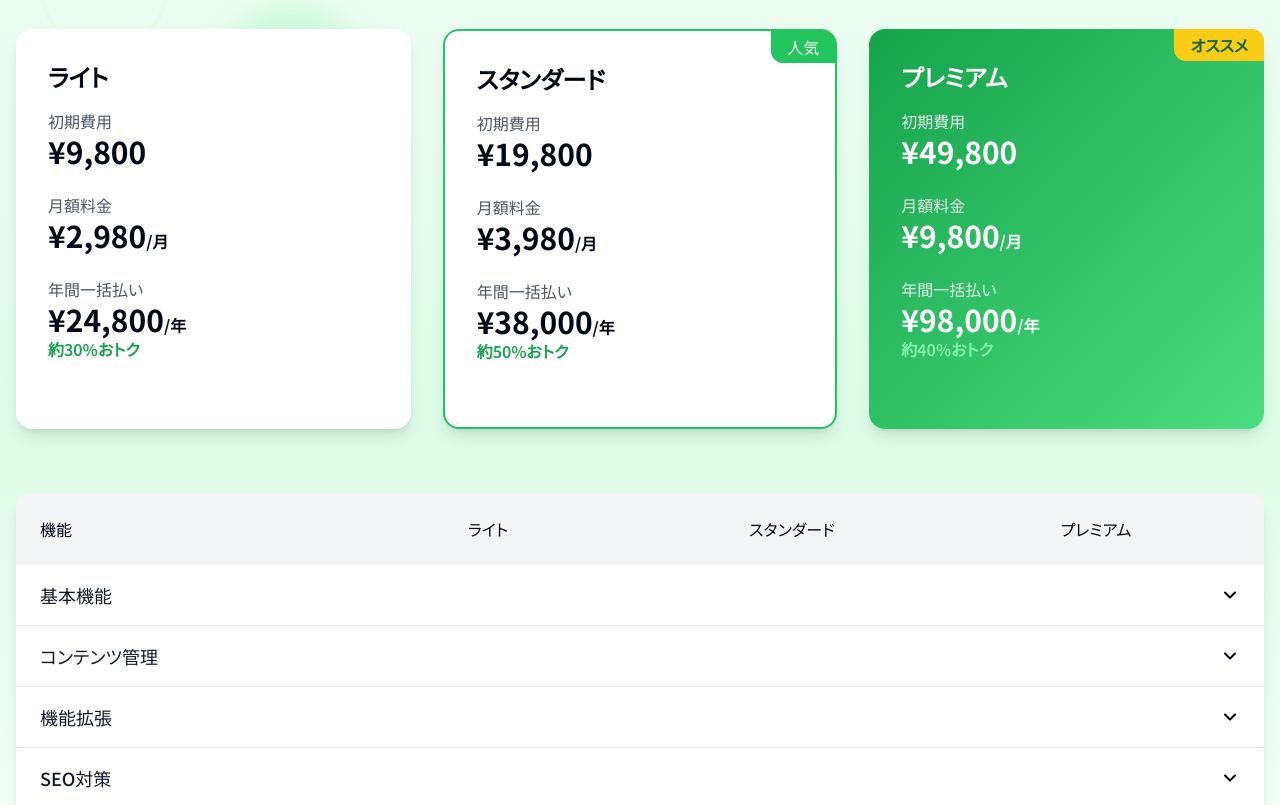
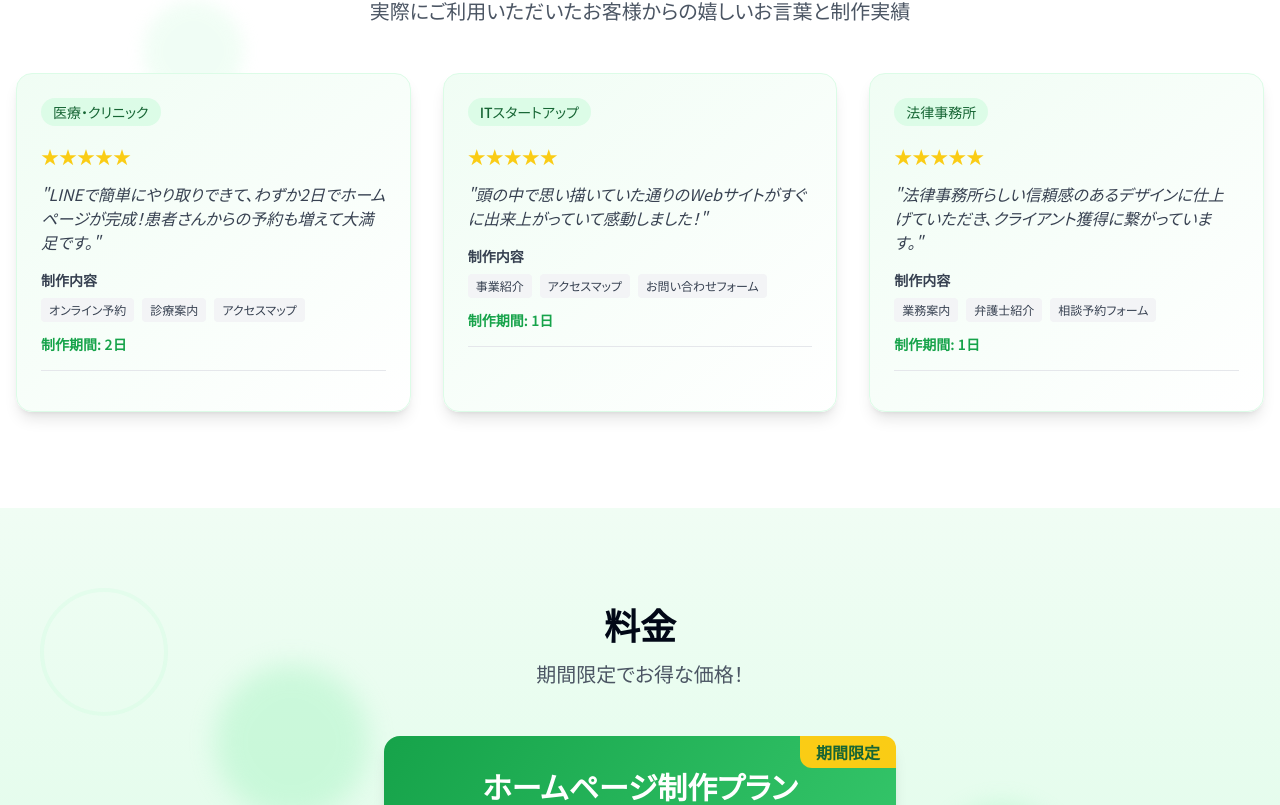
Before and after one commit to Fykqnt/tsukurukun, a Next.js app: page / in a window 1280 px wide. Shown: the part 1835-2640 px from the top of the page. Built offline with nearby package versions, Linux system fonts and the light colour scheme.

Commit message:
update LP

```diff
--- a/components/pricing-section.tsx
+++ b/components/pricing-section.tsx
@@ -1,258 +1,125 @@
 "use client";
 
-import { useState } from 'react';
-import { motion, AnimatePresence } from 'framer-motion';
+import { motion } from 'framer-motion';
 
-type PlanFeature = {
-  feature: string;
-  light: string | boolean;
-  standard: string | boolean;
-  premium: string | boolean;
-};
-
-const features: { category: string; items: PlanFeature[] }[] = [
+const CustomersSection = () => {
+  const testimonials = [
     {
-    category: "基本機能",
-    items: [
-      {
-        feature: "ページ数上限",
-        light: "5ページ",
-        standard: "10ページ",
-        premium: "無制限"
+      category: "医療・クリニック",
+      comment: "LINEで簡単にやり取りできて、わずか2日でホームページが完成！患者さんからの予約も増えて大満足です。",
+      features: ["オンライン予約", "診療案内", "アクセスマップ"],
+      rating: 5,
+      completionTime: "2日"
     },
     {
-        feature: "独自ドメイン",
-        light: "1つ",
-        standard: "1つ",
-        premium: "最大3つ"
+      category: "ITスタートアップ",
+      comment: "頭の中で思い描いていた通りのWebサイトがすぐに出来上がっていて感動しました！",
+      features: ["事業紹介", "アクセスマップ", "お問い合わせフォーム"],
+      rating: 5,
+      completionTime: "1日"
     },
     {
-        feature: "SSL証明書",
-        light: true,
-        standard: true,
-        premium: true
-      },
-      {
-        feature: "モバイル対応デザイン",
-        light: true,
-        standard: true,
-        premium: true
-      },
-      {
-        feature: "LINE上での制作・修正",
-        light: true,
-        standard: true,
-        premium: true
-      }
-    ]
-  },
-  {
-    category: "コンテンツ管理",
-    items: [
-      {
-        feature: "月間修正回数",
-        light: "2回まで",
-        standard: "5回まで",
-        premium: "10回まで"
-      },
-      {
-        feature: "画像アップロード",
-        light: "5枚/月",
-        standard: "10枚/月",
-        premium: "無制限"
-      },
-      {
-        feature: "テキスト更新",
-        light: true,
-        standard: true,
-        premium: true
-      }
-    ]
-  },
-  {
-    category: "機能拡張",
-    items: [
-      {
-        feature: "お問い合わせフォーム",
-        light: "基本",
-        standard: "カスタム",
-        premium: "高度カスタム"
-      },
-      {
-        feature: "SNS連携",
-        light: "-",
-        standard: "2つまで",
-        premium: "無制限"
-      },
-      {
-        feature: "ブログ機能",
-        light: false,
-        standard: true,
-        premium: true
-      },
-      {
-        feature: "予約システム/EC機能",
-        light: false,
-        standard: false,
-        premium: true
-      }
-    ]
-  },
-  {
-    category: "SEO対策",
-    items: [
-      {
-        feature: "基本的なSEO対策",
-        light: true,
-        standard: true,
-        premium: true
-      },
-      {
-        feature: "キーワード最適化",
-        light: true,
-        standard: true,
-        premium: true
-      },
-      {
-        feature: "コンテンツ最適化提案",
-        light: false,
-        standard: true,
-        premium: true
-      },
-      {
-        feature: "サイト表示速度最適化",
-        light: false,
-        standard: true,
-        premium: true
-      }
-    ]
-  },
-  {
-    category: "解析・レポート",
-    items: [
-      {
-        feature: "アクセス解析",
-        light: "基本",
-        standard: "月次レポート",
-        premium: "リアルタイムダッシュボード"
-      },
-      {
-        feature: "集客効果レポート",
-        light: "-",
-        standard: "四半期ごと",
-        premium: "毎月"
-      },
-      {
-        feature: "サイト改善提案",
-        light: "-",
-        standard: "半年ごと",
-        premium: "四半期ごと"
-      }
-    ]
-  },
-  {
-    category: "サポート",
-    items: [
-      {
-        feature: "LINEチャットサポート",
-        light: "平日10-17時",
-        standard: "平日9-19時",
-        premium: "365日対応"
-      },
-      {
-        feature: "電話サポート",
-        light: false,
-        standard: false,
-        premium: true
-      }
-    ]
+      category: "法律事務所",
+      comment: "法律事務所らしい信頼感のあるデザインに仕上げていただき、クライアント獲得に繋がっています。",
+      features: ["業務案内", "弁護士紹介", "相談予約フォーム"],
+      rating: 5,
+      completionTime: "1日"
     }
   ];
 
-const ChevronIcon = ({ className }: { className?: string }) => (
-  <svg
-    className={className}
-    width="20"
-    height="20"
-    viewBox="0 0 20 20"
-    fill="none"
-    xmlns="http://www.w3.org/2000/svg"
+  return (
+    <section className="w-full py-24 bg-white relative">
+      {/* Background decorations */}
+      <div className="absolute inset-0 pointer-events-none overflow-hidden">
+        <motion.div
+          className="absolute rounded-full bg-green-100 opacity-40"
+          style={{ top: '20%', left: '10%', width: '100px', height: '100px', filter: 'blur(8px)' }}
+          animate={{
+            y: [0, 30, 0],
+            x: [0, 20, 0],
+          }}
+          transition={{ duration: 20, repeat: Infinity, ease: "easeInOut" }}
+        />
+        <motion.div
+          className="absolute rounded-full bg-green-200 opacity-30"
+          style={{ top: '60%', right: '15%', width: '120px', height: '120px', filter: 'blur(10px)' }}
+          animate={{
+            y: [0, -40, 0],
+            x: [0, -15, 0],
+          }}
+          transition={{ duration: 25, repeat: Infinity, ease: "easeInOut" }}
+        />
+      </div>
+
+      <div className="container mx-auto px-4 relative z-10">
+        <motion.div
+          initial={{ opacity: 0, y: 50 }}
+          animate={{ opacity: 1, y: 0 }}
+          transition={{ duration: 0.8 }}
         >
-    <path
-      d="M5 7.5L10 12.5L15 7.5"
-      stroke="currentColor"
-      strokeWidth="2"
-      strokeLinecap="round"
-      strokeLinejoin="round"
-    />
-  </svg>
-);
+          <h2 className="text-4xl font-bold text-center mb-4">お客様の声</h2>
+          <p className="text-xl text-center text-gray-600 mb-12">
+            実際にご利用いただいたお客様からの嬉しいお言葉と制作実績
+          </p>
 
-const FeatureAccordion = ({ category, items }: { category: string; items: PlanFeature[] }) => {
-  const [isOpen, setIsOpen] = useState(false);
+          <div className="grid md:grid-cols-3 gap-8">
+            {testimonials.map((testimonial, index) => (
+              <motion.div
+                key={index}
+                initial={{ opacity: 0, y: 30 }}
+                animate={{ opacity: 1, y: 0 }}
+                transition={{ duration: 0.6, delay: index * 0.2 }}
+                className="bg-gradient-to-br from-green-50 to-white p-6 rounded-2xl shadow-lg hover:shadow-xl transition-shadow duration-300 border border-green-100"
+              >
+                {/* Category Badge */}
+                <div className="mb-4">
+                  <span className="inline-block bg-green-100 text-green-800 px-3 py-1 rounded-full text-sm font-medium">
+                    {testimonial.category}
+                  </span>
+                </div>
 
-  return (
-    <div className="border-b border-gray-200">
-      <button
-        className="w-full py-4 px-6 flex justify-between items-center bg-white hover:bg-gray-50"
-        onClick={() => setIsOpen(!isOpen)}
-      >
-        <span className="text-lg font-medium text-gray-900">{category}</span>
-        <ChevronIcon
-          className={`transform transition-transform ${
-            isOpen ? 'rotate-180' : ''
-          }`}
-        />
-      </button>
-      <AnimatePresence>
-        {isOpen && (
-          <motion.div
-            initial={{ height: 0, opacity: 0 }}
-            animate={{ height: "auto", opacity: 1 }}
-            exit={{ height: 0, opacity: 0 }}
-            transition={{ duration: 0.3 }}
-            className="overflow-hidden"
-          >
-            <div className="px-6 py-4 bg-gray-50">
-              {items.map((item, index) => (
-                <div
-                  key={index}
-                  className="grid grid-cols-4 gap-4 py-2 text-sm"
-                >
-                  <div className="text-gray-700">{item.feature}</div>
-                  <div className="text-center">
-                    {typeof item.light === 'boolean' ? (
-                      item.light ? '✓' : '-'
-                    ) : (
-                      item.light
-                    )}
+                {/* Rating */}
+                <div className="mb-4">
+                  <div className="flex mb-3">
+                    {[...Array(testimonial.rating)].map((_, i) => (
+                      <span key={i} className="text-yellow-400 text-lg">★</span>
+                    ))}
                   </div>
-                  <div className="text-center">
-                    {typeof item.standard === 'boolean' ? (
-                      item.standard ? '✓' : '-'
-                    ) : (
-                      item.standard
-                    )}
+                  <p className="text-gray-700 mb-4 italic">"{testimonial.comment}"</p>
                 </div>
-                  <div className="text-center">
-                    {typeof item.premium === 'boolean' ? (
-                      item.premium ? '✓' : '-'
-                    ) : (
-                      item.premium
-                    )}
+
+                {/* Project Features */}
+                <div className="mb-4">
+                  <h4 className="text-sm font-semibold text-gray-700 mb-2">制作内容</h4>
+                  <div className="flex flex-wrap gap-2 mb-3">
+                    {testimonial.features.map((feature, idx) => (
+                      <span key={idx} className="bg-gray-100 text-gray-700 px-2 py-1 rounded text-xs">
+                        {feature}
+                      </span>
+                    ))}
+                  </div>
+                  <div className="text-sm text-green-600 font-semibold">
+                    制作期間: {testimonial.completionTime}
                   </div>
                 </div>
+
+                {/* Customer Info */}
+                <div className="border-t border-gray-200 pt-4">
+
+                </div>
+              </motion.div>
             ))}
           </div>
         </motion.div>
-        )}
-      </AnimatePresence>
       </div>
+    </section>
   );
 };
 
 export const PricingSection = () => {
   return (
+    <>
+      <CustomersSection />
       <section className="PricingSection w-full py-24 bg-gradient-to-b from-green-50 via-green-100 to-white relative">
         {/* Lava lamp bubbles with animation */}
         <div className="absolute inset-0 pointer-events-none overflow-hidden">
@@ -314,86 +181,82 @@ export const PricingSection = () => {
 
         <div className="container mx-auto px-4 relative z-10">
           <h2 className="text-4xl font-bold text-center mb-4">
-          料金プラン
+            料金
           </h2>
-        <p className="text-xl text-center text-gray-600 mb-12"></p>
+          <p className="text-xl text-center text-gray-600 mb-12">
+            期間限定でお得な価格！
+          </p>
 
-        <div className="grid md:grid-cols-3 gap-8 mb-16">
-          {/* Light Plan */}
-          <div className="rounded-2xl bg-white p-8 shadow-lg hover:shadow-xl transition-shadow duration-300">
-            <h3 className="text-2xl font-bold mb-4">ライト</h3>
-            <div className="mb-6">
-              <p className="text-gray-600">初期費用</p>
-              <p className="text-3xl font-bold">¥9,800</p>
+          {/* Single Plan Card */}
+          <div className="max-w-lg mx-auto mb-16">
+            <motion.div
+              className="rounded-2xl bg-gradient-to-br from-green-600 to-green-400 p-8 shadow-lg hover:shadow-xl transition-shadow duration-300 text-white relative"
+              initial={{ opacity: 0, y: 50 }}
+              animate={{ opacity: 1, y: 0 }}
+              transition={{ duration: 0.8 }}
+            >
+              <div className="absolute top-0 right-0 bg-yellow-400 text-green-800 px-4 py-1 rounded-bl-lg rounded-tr-lg font-bold">
+                期間限定
               </div>
-            <div className="mb-6">
-              <p className="text-gray-600">月額料金</p>
-              <p className="text-3xl font-bold">¥2,980<span className="text-base">/月</span></p>
+
+              <div className="text-center">
+                <h3 className="text-3xl font-bold mb-6">ホームページ制作プラン</h3>
+
+                <div className="mb-8">
+                  <div className="mb-4">
+                    <p className="text-green-200 text-lg">初期費用</p>
+                    <p className="text-4xl font-bold">¥9,800</p>
                   </div>
-            <div className="mb-8">
-              <p className="text-gray-600">年間一括払い</p>
-              <p className="text-3xl font-bold">¥24,800<span className="text-base">/年</span></p>
-              <p className="text-green-600 font-semibold">約30%おトク</p>
+                  <div className="text-2xl text-green-200">+</div>
+                  <div className="mt-4">
+                    <p className="text-green-200 text-lg">月額料金</p>
+                    <p className="text-4xl font-bold">¥2,980<span className="text-xl">/月</span></p>
                   </div>
                 </div>
 
-          {/* Standard Plan */}
-          <div className="rounded-2xl bg-white p-8 shadow-lg hover:shadow-xl transition-shadow duration-300 border-2 border-green-500 relative">
-            <div className="absolute top-0 right-0 bg-green-500 text-white px-4 py-1 rounded-bl-lg rounded-tr-lg">
-              人気
+                <div className="bg-white/10 rounded-lg p-6 mb-6">
+                  <h4 className="text-xl font-semibold mb-4">プランに含まれる内容</h4>
+                  <ul className="text-left space-y-2">
+                    <li className="flex items-center">
+                      <span className="text-green-300 mr-2">✓</span>
+                      最大5ページのホームページ制作
+                    </li>
+                    <li className="flex items-center">
+                      <span className="text-green-300 mr-2">✓</span>
+                      独自ドメイン対応(別途料金がかかる場合があります)
+                    </li>
+                    <li className="flex items-center">
+                      <span className="text-green-300 mr-2">✓</span>
+                      SSL証明書付き
+                    </li>
+                    <li className="flex items-center">
+                      <span className="text-green-300 mr-2">✓</span>
+                      モバイル対応デザイン
+                    </li>
+                    <li className="flex items-center">
+                      <span className="text-green-300 mr-2">✓</span>
+                      LINE上での制作・修正
+                    </li>
+                    <li className="flex items-center">
+                      <span className="text-green-300 mr-2">✓</span>
+                      月2回まで修正対応
+                    </li>
+                    <li className="flex items-center">
+                      <span className="text-green-300 mr-2">✓</span>
+                      基本的なSEO対策
+                    </li>
+                    <li className="flex items-center">
+                      <span className="text-green-300 mr-2">✓</span>
+                      LINEチャットサポート
+                    </li>
+                  </ul>
                 </div>
-            <h3 className="text-2xl font-bold mb-4">スタンダード</h3>
-            <div className="mb-6">
-              <p className="text-gray-600">初期費用</p>
-              <p className="text-3xl font-bold">¥19,800</p>
-            </div>
-            <div className="mb-6">
-              <p className="text-gray-600">月額料金</p>
-              <p className="text-3xl font-bold">¥3,980<span className="text-base">/月</span></p>
-            </div>
-            <div className="mb-8">
-              <p className="text-gray-600">年間一括払い</p>
-              <p className="text-3xl font-bold">¥38,000<span className="text-base">/年</span></p>
-              <p className="text-green-600 font-semibold">約50%おトク</p>
+
+                <div className="text-green-200 text-sm">
+                  ※最短即日でホームページが完成します
                 </div>
               </div>
-
-          {/* Premium Plan */}
-          <div className="rounded-2xl bg-gradient-to-br from-green-600 to-green-400 p-8 shadow-lg hover:shadow-xl transition-shadow duration-300 text-white relative">
-            <div className="absolute top-0 right-0 bg-yellow-400 text-green-800 px-4 py-1 rounded-bl-lg rounded-tr-lg font-bold">
-              オススメ
-            </div>
-            <h3 className="text-2xl font-bold mb-4">プレミアム</h3>
-            <div className="mb-6">
-              <p className="text-gray-200">初期費用</p>
-              <p className="text-3xl font-bold">¥49,800</p>
-            </div>
-            <div className="mb-6">
-              <p className="text-gray-200">月額料金</p>
-              <p className="text-3xl font-bold">¥9,800<span className="text-base">/月</span></p>
-            </div>
-            <div className="mb-8">
-              <p className="text-gray-200">年間一括払い</p>
-              <p className="text-3xl font-bold">¥98,000<span className="text-base">/年</span></p>
-              <p className="text-green-300 font-semibold">約40%おトク</p>
-            </div>
-          </div>
-        </div>
-
-        <div className="bg-white rounded-2xl shadow-lg overflow-hidden">
-          <div className="grid grid-cols-4 gap-4 p-6 bg-gray-100 font-medium">
-            <div>機能</div>
-            <div className="text-center">ライト</div>
-            <div className="text-center">スタンダード</div>
-            <div className="text-center">プレミアム</div>
-          </div>
-          {features.map((category, index) => (
-            <FeatureAccordion
-              key={index}
-              category={category.category}
-              items={category.items}
-            />
-          ))}
+            </motion.div>
           </div>
         </div>
 
@@ -404,5 +267,6 @@ export const PricingSection = () => {
           </svg>
         </div>
       </section>
+    </>
   );
 };
```
Lines whose indentation alone changed are shown as unchanged.
